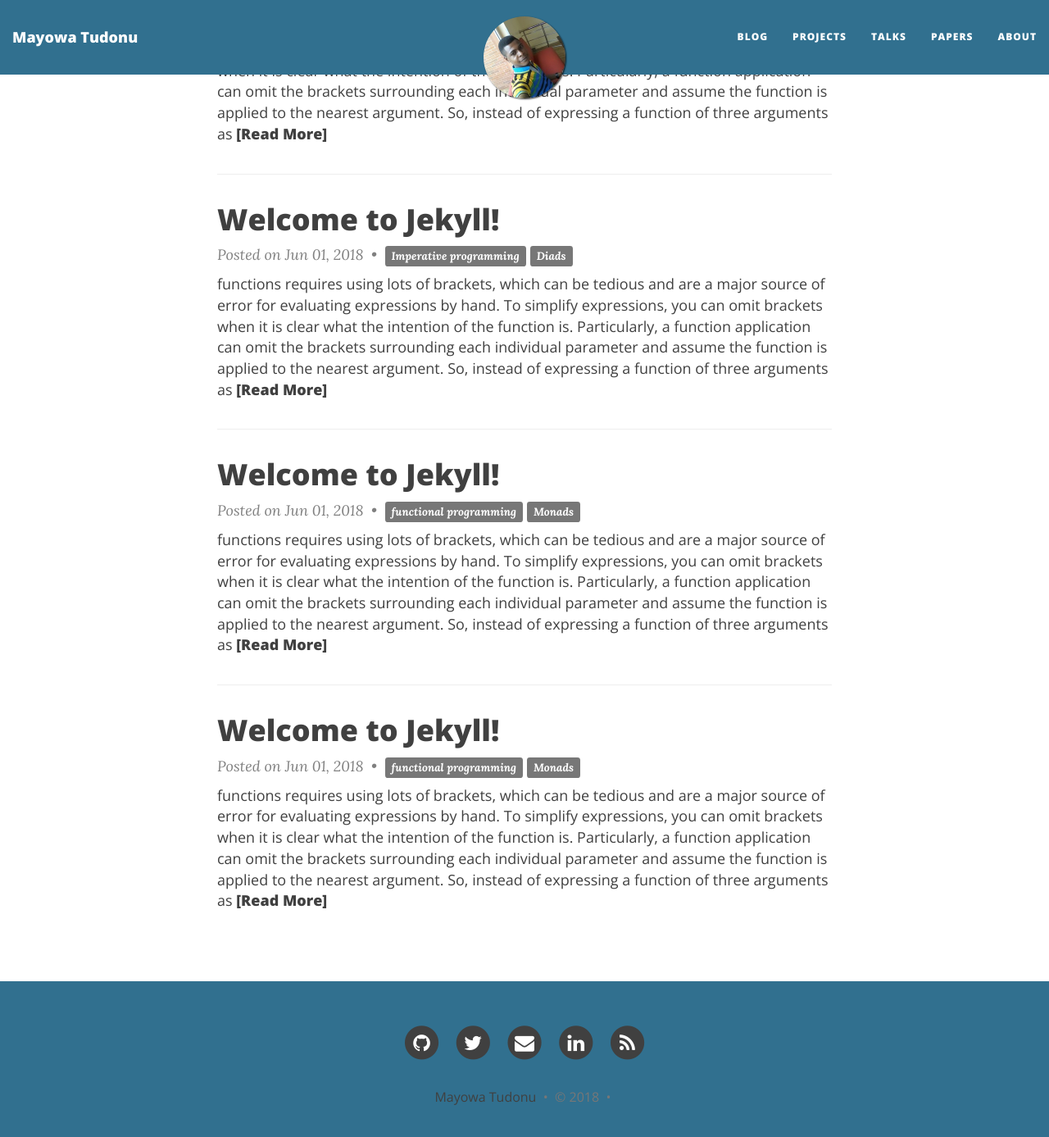
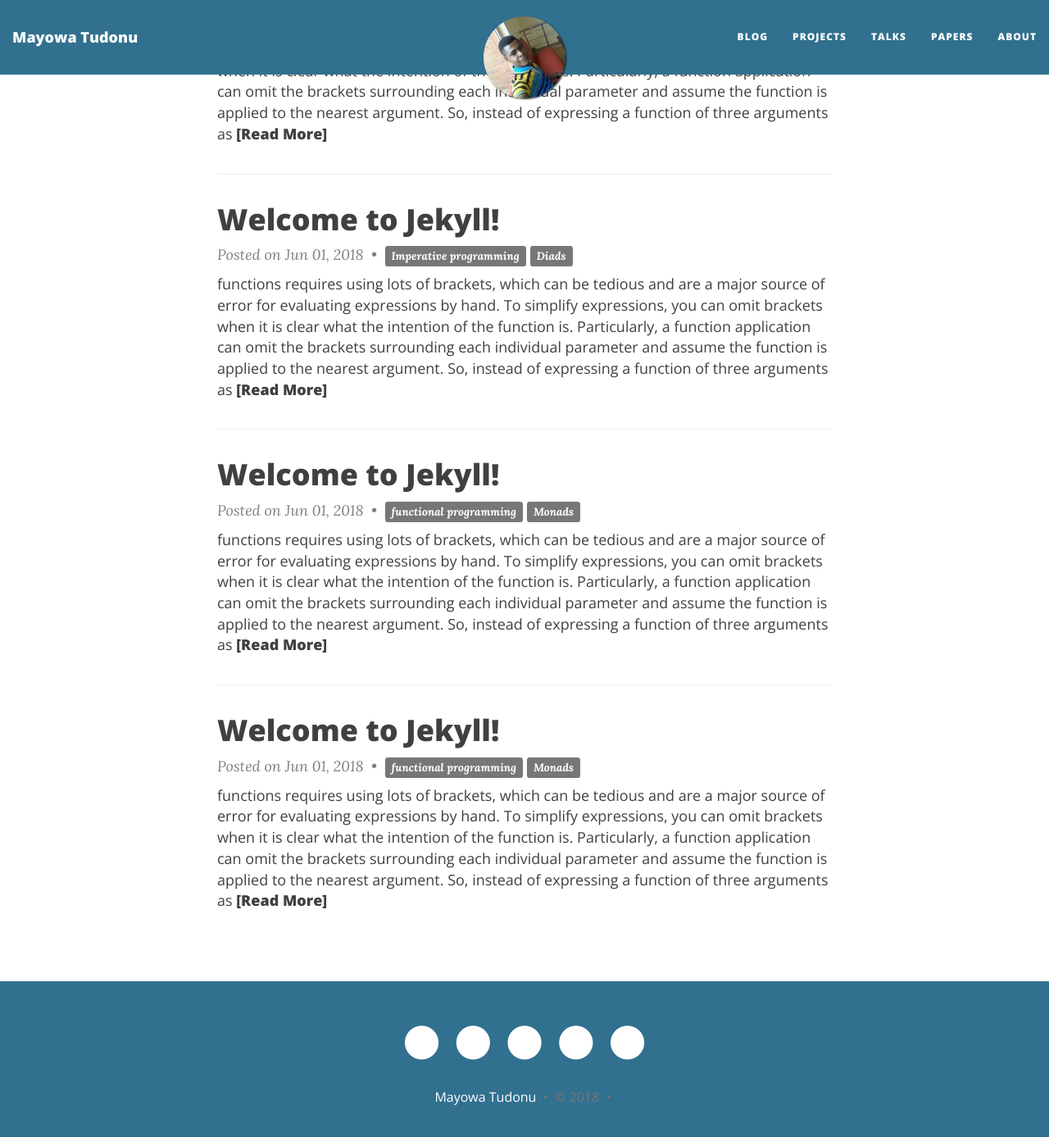
Before and after one commit to mayorcoded/mayorcoded.github.io, a Jekyll site: the page built from index.html, in a window 1280 px wide and 1400 px high, scrolled down 401 px. Shown: the top 1387 px of the window at 82% size. Built offline with Jekyll 4.4.1, drawn with Linux system fonts in a browser that asks for light colours; nearby versions of some CDN libraries; a script that is not in the unit is left out; the list of posts is cut into pages by our own code.

Commit message:
Change footer link color

```diff
--- a/assets/css/main.css
+++ b/assets/css/main.css
@@ -241,7 +241,7 @@ footer {
 }
 
 footer a {
-  color: #404040;
+  color: white;
 }
 
 footer .list-inline {
```
